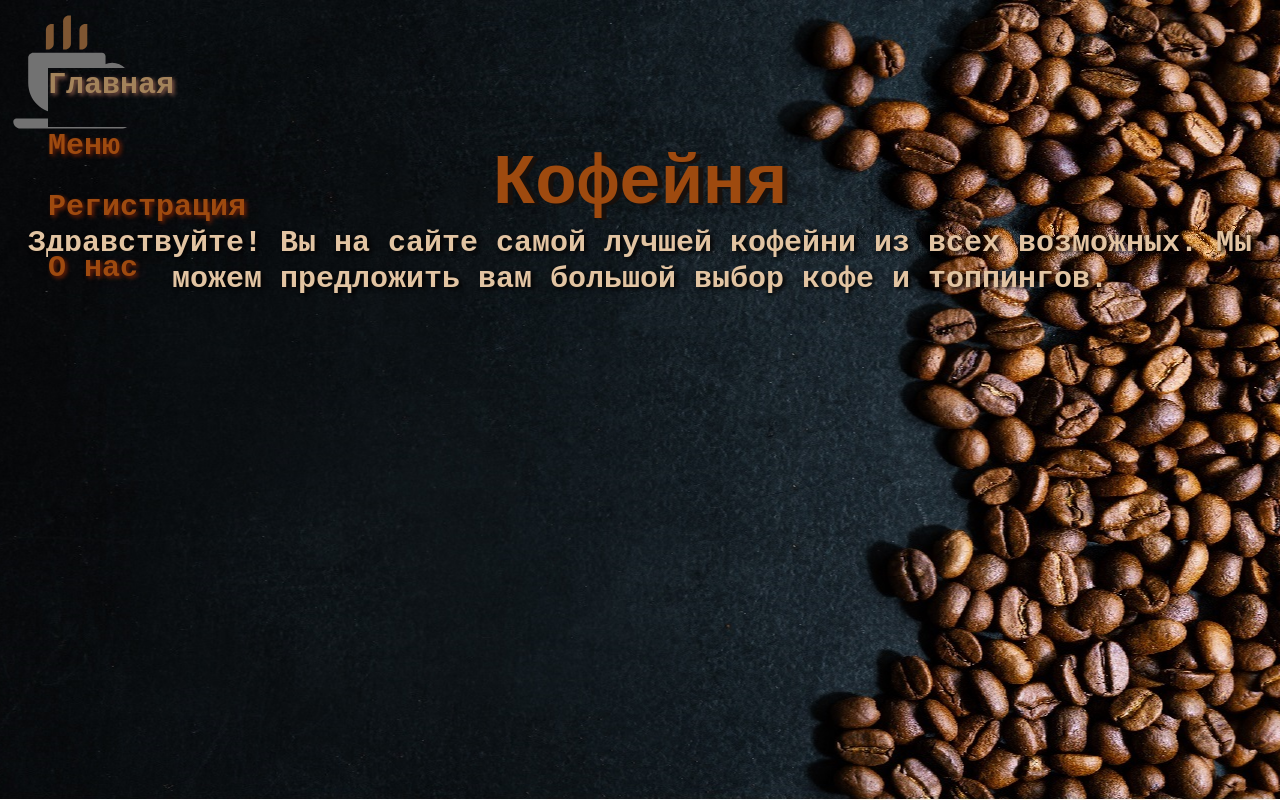
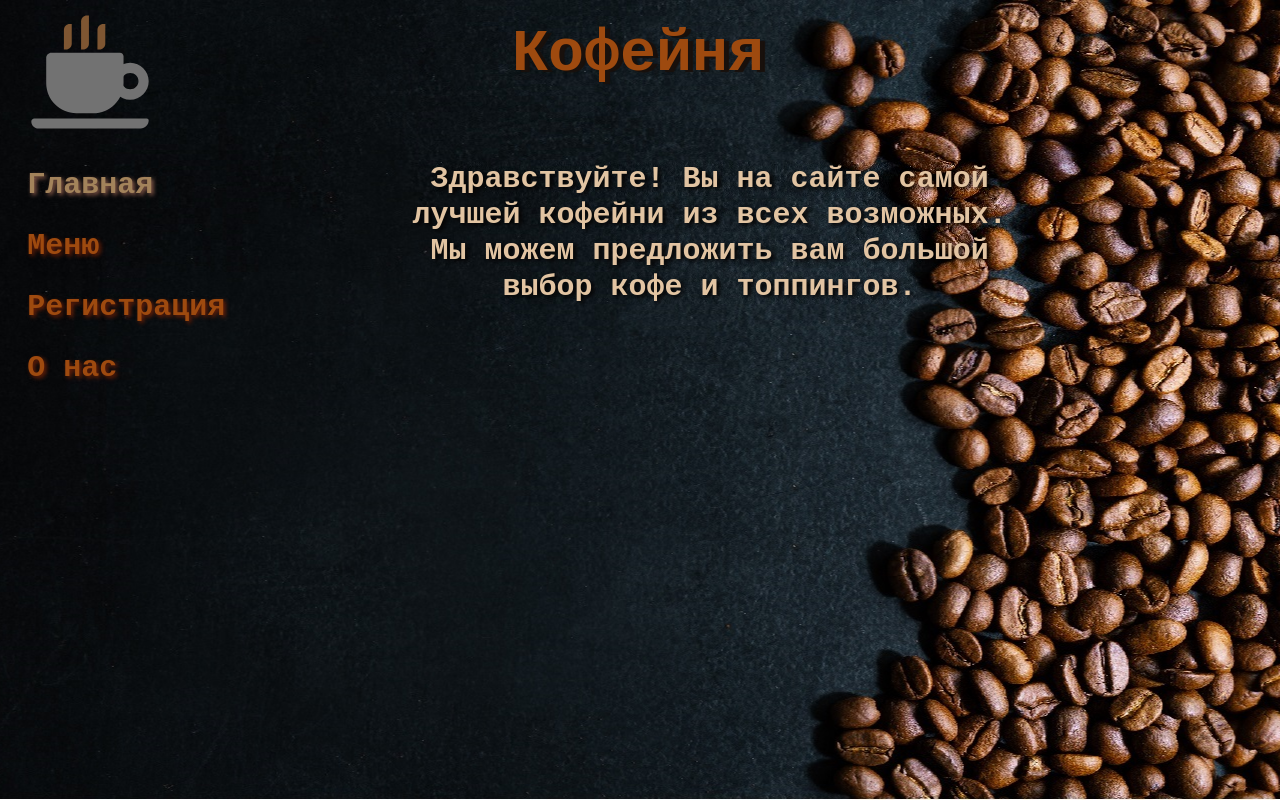
Before and after one commit to Fr11dy/test, a plain HTML site: page index.html in a window 1280 px wide. Drawn offline with Linux system fonts and the light colour scheme.

Commit message:
style-update

```diff
--- a/style.css
+++ b/style.css
@@ -1,9 +1,11 @@
 .main {
-    font-size: 70px;
+    font-size: 60px;
     color: #9e4a0f;
     text-shadow: 5px 2px 1px #18100c;
-    align-items: flex-end;
     text-align: center;
+    position: absolute;
+    top: 2%;
+    left: 40%;
 }
 
 .main1 {
@@ -12,11 +14,24 @@
     color: #e2c4a2;
     text-shadow: 3px 2px 4px #050201;
     text-align: center;
+    background: none;
+    max-width: 600px;
+    position: absolute;
+    top: 20%;
+    left: 32%;
 }
 
 *{
     background: url("./img/coffee.jpg") no-repeat center center fixed;
     background-size: cover;
+}
+
+.icon{
+    position: absolute;
+    left: 2%;
+    width: 128px;
+    height: 128px;
+    background: none;
 }
 
 .options {
@@ -26,14 +41,16 @@
 a {
     text-decoration: unset;
     color: #9e4a0f;
+    background: none;
 
 }
 
 ul{
     width: 330px;
-    position: fixed;
-    top: 50px;
-    background: none;
+    position: absolute;
+    top: 150px;
+    left: -1%;
+    background: 0%;
 
 }
 
@@ -45,7 +62,7 @@ li{
     font-weight: 550;
     align-items: start;
     list-style-type: none;
-    background: none;
+    background:0%;
 }
 
 .selected{
@@ -61,11 +78,13 @@ li{
 table{
     border-spacing: 5px;
     border: black;
+    border-radius: 50%;
 }
 
 th {
     background: #6b340c;
     padding: 5px;
+    border-radius: 8%;
 }
 
 .form{
@@ -74,6 +93,7 @@ th {
 }
 
 form {
+    position: absolute;
     border: 2px solid black;
     border-radius: 8px;
     width: 200px;
@@ -84,7 +104,8 @@ form {
     margin: auto;
     background: unset;
     background-color: #6b340c;
-
+    left: 40%;
+    top: 20%;
 }
 
 .form1 {
```
